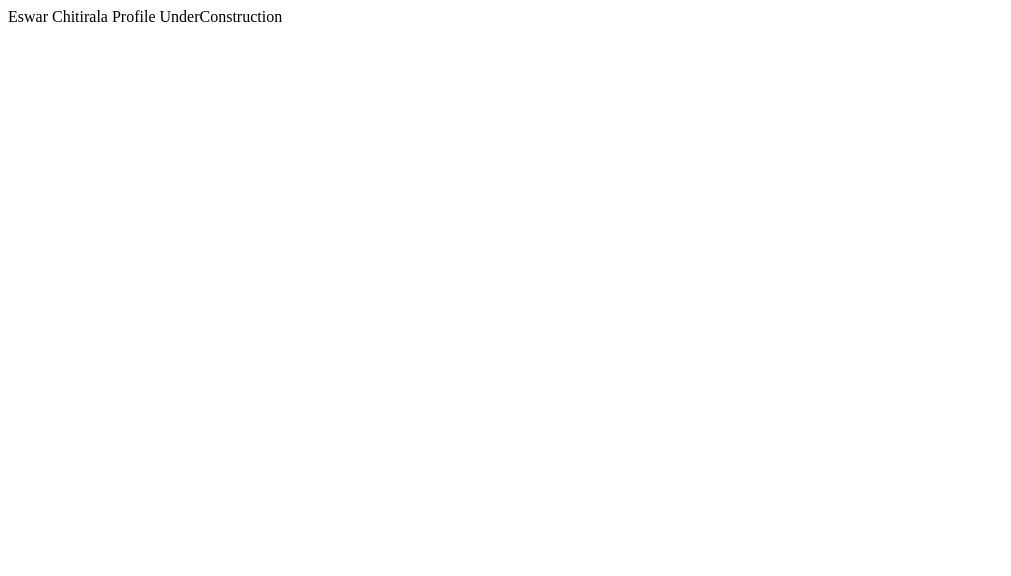
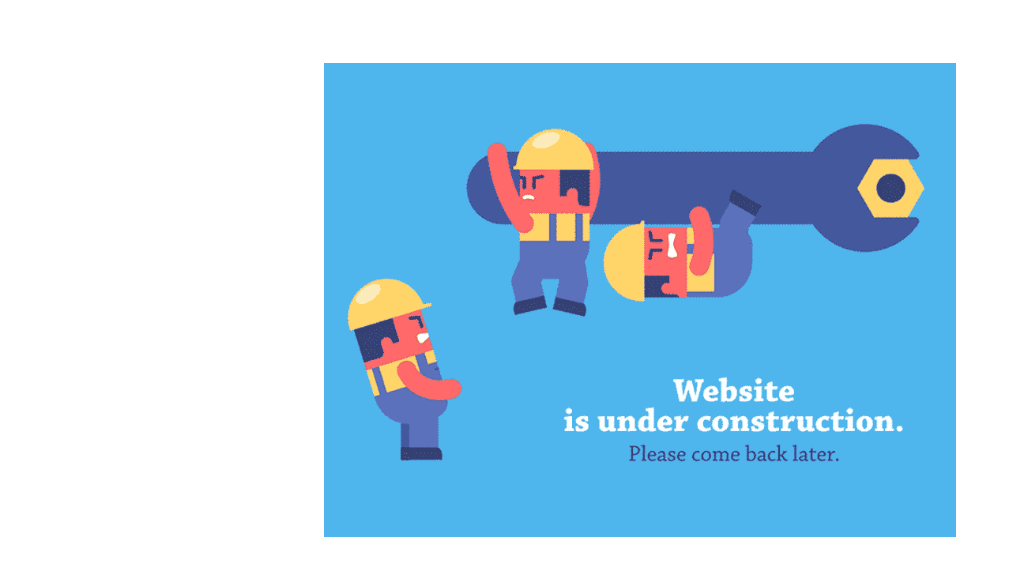
Before and after one commit to cher1998/cher1998.github.io, a plain HTML site: page index.html in a window 1280 px wide. Shown: the whole page, without its empty margins (0-1011 px from the left). Drawn offline with Linux system fonts and the light colour scheme.

Commit message:
underconstruction gif added

```diff
--- a/index.html
+++ b/index.html
@@ -1,4 +1,19 @@
+<!DOCTYPE html>
 <html>
-    <head>Eswar Chitirala</head>
-    <body>Profile UnderConstruction</body>
+<head>
+<meta name="viewport" content="width=device-width, initial-scale=1">
+<style>
+img {
+  display: block;
+  margin-left: auto;
+  margin-right: auto;
+  margin-top: 5%;
+}
+</style>
+</head>
+<body>
+
+<img src="./assets/undercon.gif" alt="UnderConstructionGif" style="width:50%;">
+
+</body>
 </html>
```
Also changed, not shown: assets/undercon.gif (added).
